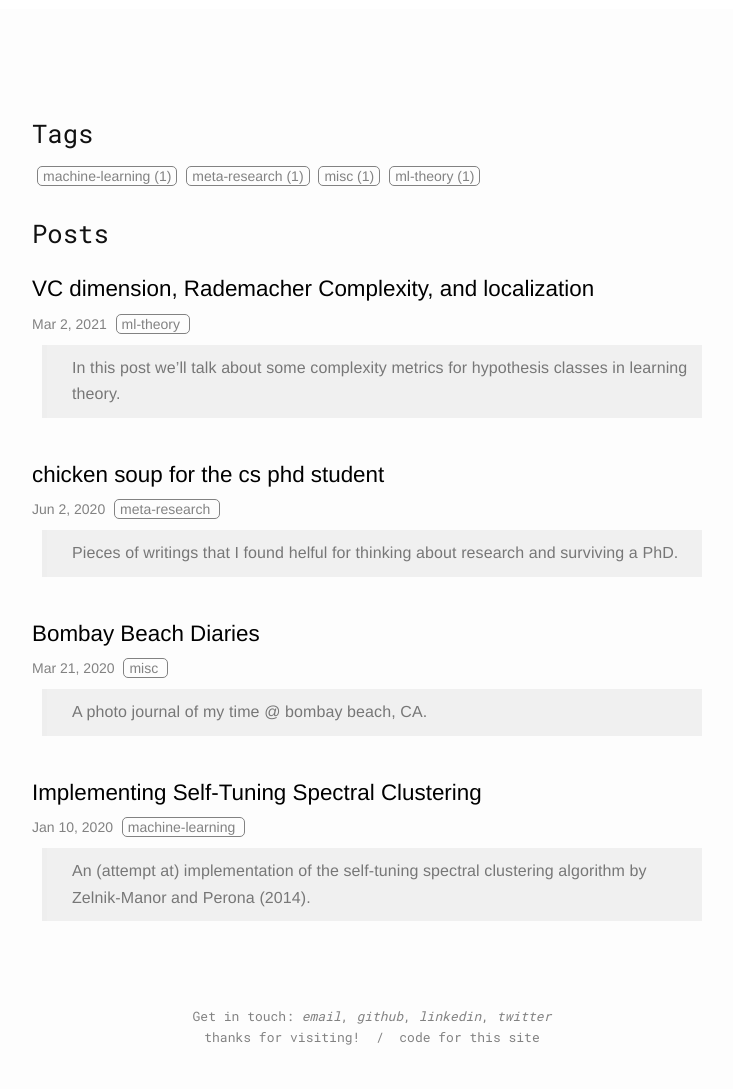
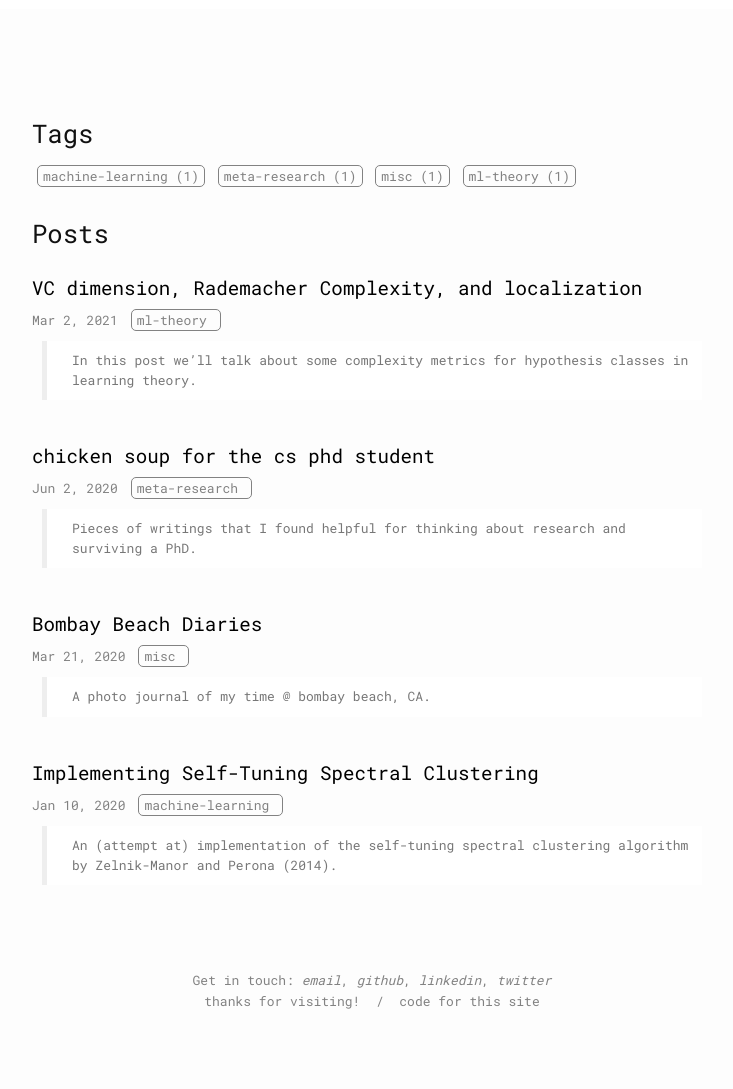
Before and after one commit to huiwenn/huiwenn.github.io, a Jekyll site: the page built from blog.html, in a window 1280 px wide. Shown: the whole page, without its empty margins (268-1001 px from the left). Built offline with Jekyll 4.4.1, drawn with Linux system fonts in a browser that asks for light colours; after the commit the page ends 1053 px from its top, so only the background shows below that.

Commit message:
aesthetics

```diff
--- a/_posts/2020-04-25-readings.md
+++ b/_posts/2020-04-25-readings.md
@@ -5,7 +5,7 @@ date: 2020-06-2 01:09:00
 tags: meta-research
 ---
 
-> Pieces of writings that I found helful for thinking about research and surviving a PhD.
+> Pieces of writings that I found helpful for thinking about research and surviving a PhD.
 
 <!--more-->
 
@@ -37,7 +37,7 @@ It is both endearing and inspiring to learn about Phillip's journey, and to know
 
 The book also has a chinese translation - [博士研磨](https://github.com/qipeng/phd-grind-chn)
 
-# Other Interesting things
+## Other Interesting things
 - [An illustrated guide to PhD](http://matt.might.net/articles/phd-school-in-pictures/)
 - [How to transform into a senior PhD student](https://jiasi.wordpress.com/2019/05/27/invisible-accomplishments/?fbclid=IwAR2nwe6TdMMpt8t2qhDee5WFvPo6vF7trRR8Wwl29ym6DFxTUQTOqsFJl1A)
 - [A PhD Is Not Enough!: A Guide to Survival in Science (book)](https://www.amazon.com/PhD-Not-Enough-Survival-Science/dp/0465022227)
--- a/_sass/minima/_layout.scss
+++ b/_sass/minima/_layout.scss
@@ -207,7 +207,9 @@
 }
 
 .post-meta {
-  font-size: $small-font-size;
+  font-size: $small-font-size-roboto;
+  font-family: $roboto;
+
   color: $grey-color;
 
   a.post-tag {
@@ -217,25 +219,38 @@
     padding: 1px 5px;
     margin-left: 5px;
     &:hover {
-      border: 1px solid $brand-color;
+      border: 1px solid $grey-color;
       text-decoration: none;
       color: #ffffff;
-      background: $brand-color;
+      background: $grey-color;
     }
   }
 }
 
 .post-link {
   font-weight: $base-font-weight;
-
+  font-family: $roboto;
   display: block;
-  @include relative-font-size(1.4);
+  @include relative-font-size(1.2);
   font-color: #000000;
   &:hover {
     color: $grey-color;
     text-decoration: none;
     cursor: pointer;
   }
+}
+
+.post-excerpt {
+
+  blockquote {
+ font-family: $roboto;
+ font-size: $small-font-size-roboto;
+
+ line-height: 1.5;
+ font-weight: $base-font-weight;
+ letter-spacing: 0px;
+ background: $white-color;
+}
 }
 
 /**
@@ -267,7 +282,7 @@ div.qa {
 }
 
 .post-title {
-  @include relative-font-size(2.2);
+  @include relative-font-size(2);
   letter-spacing: 0px;
   line-height: 1.2;
 
@@ -276,6 +291,7 @@ div.qa {
   }
   max-width: 100%;
 }
+
 
 .post-content {
 
--- a/blog.html
+++ b/blog.html
@@ -38,7 +38,7 @@ layout: default
           </span>
 
           {% if post.excerpt %}
-          <span class="post-content">
+          <span class="post-excerpt">
             {{ post.excerpt }}
           </span>
           {% endif %}
```
Also changed, not shown: _posts/2020-02-10-bbd.md (+1 -1 lines).
